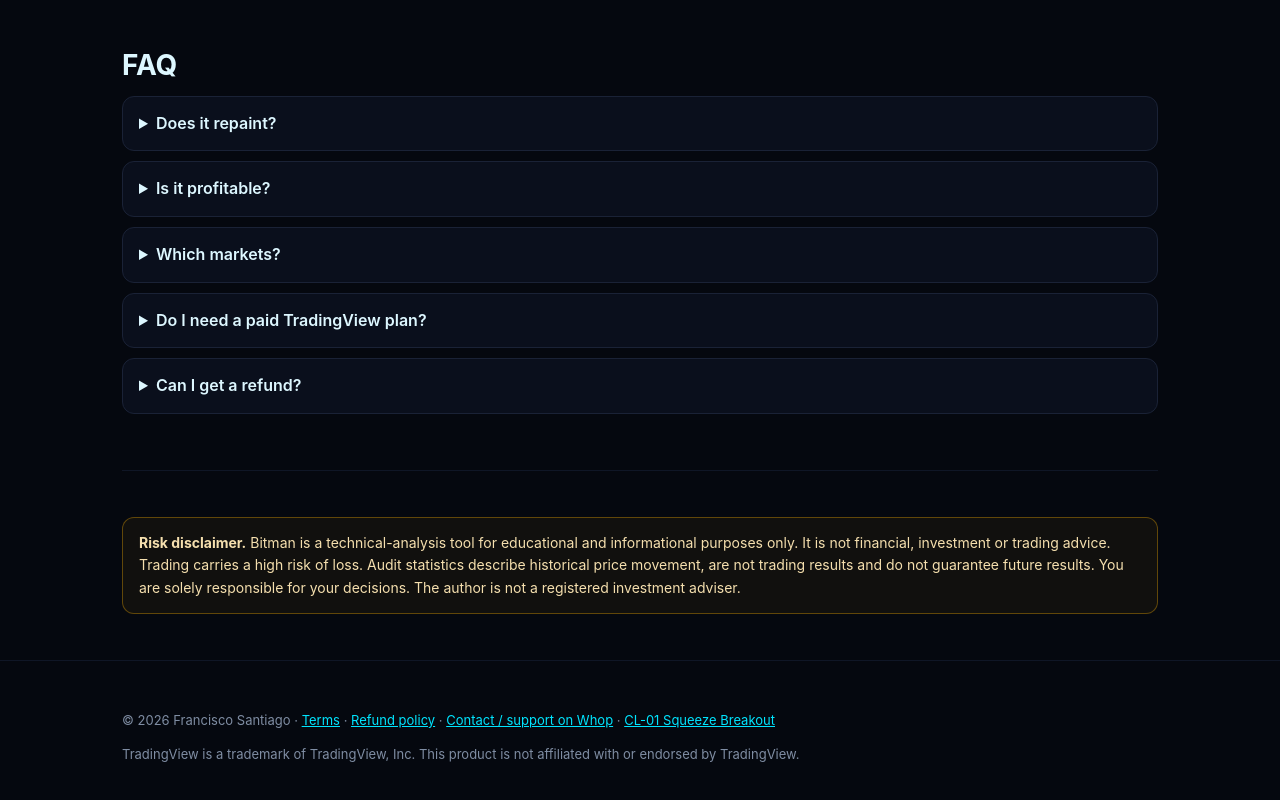
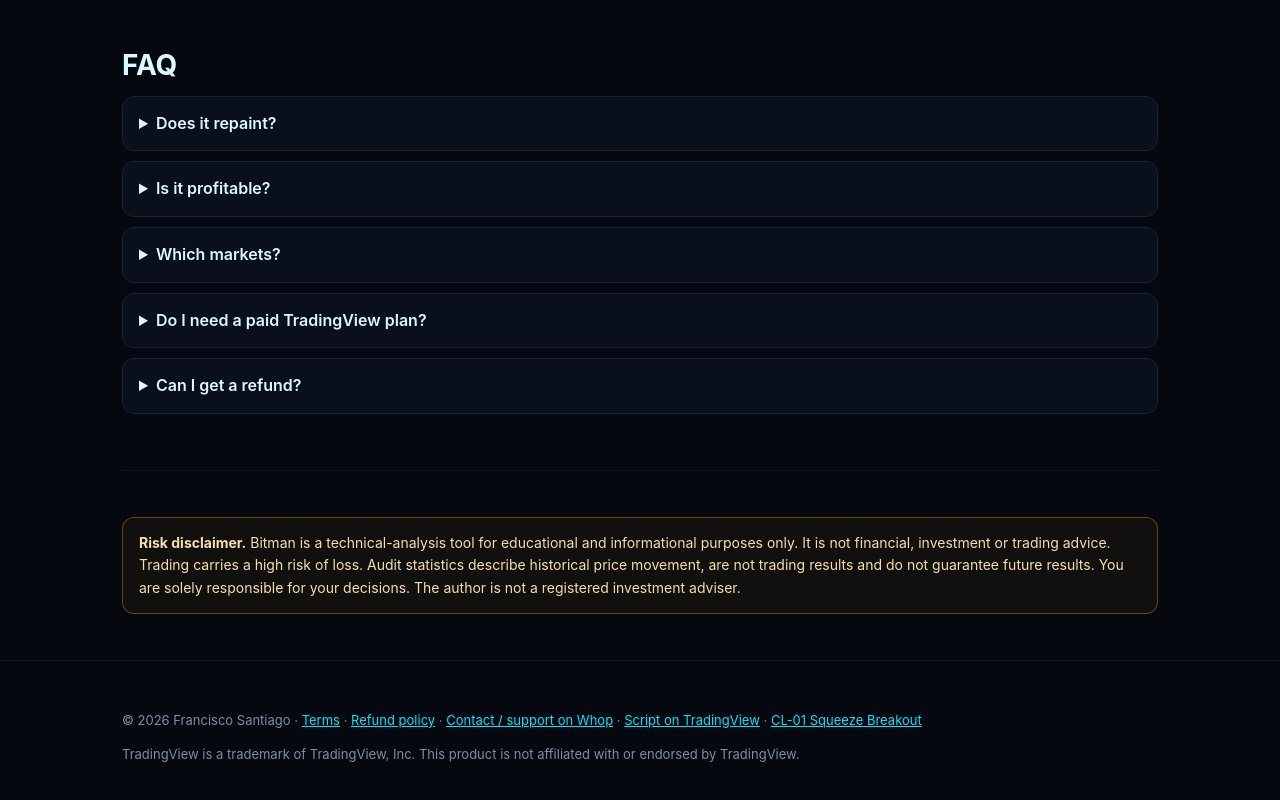
Before and after one commit to franvzla/cl01, a plain HTML site: page bitman/index.html in a window 1280 px wide. Shown: the part 4016-4816 px from the top of the page. Drawn offline with Linux system fonts and the light colour scheme.

Commit message:
Link Bitman TradingView script

```diff
--- a/bitman/index.html
+++ b/bitman/index.html
@@ -124,7 +124,7 @@ figure{margin:0}figure img{width:100%;max-width:100%;height:auto;border:1px soli
 </section>
 </div>
 <footer><div class="wrap">
-  <p>© 2026 Francisco Santiago · <a href="terms.pdf" target="_blank" rel="noopener" data-en="Terms" data-es="Términos">Terms</a> · <a href="refund_policy.pdf" target="_blank" rel="noopener" data-en="Refund policy" data-es="Política de reembolso">Refund policy</a> · <a href="https://whop.com/francisco-santiago/bitman/" target="_blank" rel="noopener" data-en="Contact / support on Whop" data-es="Contacto / soporte en Whop">Contact / support on Whop</a> · <a href="../" data-en="CL-01 Squeeze Breakout" data-es="CL-01 Squeeze Breakout">CL-01 Squeeze Breakout</a></p>
+  <p>© 2026 Francisco Santiago · <a href="terms.pdf" target="_blank" rel="noopener" data-en="Terms" data-es="Términos">Terms</a> · <a href="refund_policy.pdf" target="_blank" rel="noopener" data-en="Refund policy" data-es="Política de reembolso">Refund policy</a> · <a href="https://whop.com/francisco-santiago/bitman/" target="_blank" rel="noopener" data-en="Contact / support on Whop" data-es="Contacto / soporte en Whop">Contact / support on Whop</a> · <a href="https://www.tradingview.com/script/H3VIO4ms-Bitman/" target="_blank" rel="noopener" data-en="Script on TradingView" data-es="Script en TradingView">Script on TradingView</a> · <a href="../" data-en="CL-01 Squeeze Breakout" data-es="CL-01 Squeeze Breakout">CL-01 Squeeze Breakout</a></p>
   <p data-en="TradingView is a trademark of TradingView, Inc. This product is not affiliated with or endorsed by TradingView." data-es="TradingView es una marca de TradingView, Inc. Este producto no está afiliado ni respaldado por TradingView.">TradingView is a trademark of TradingView, Inc. This product is not affiliated with or endorsed by TradingView.</p>
 </div></footer>
 <script>
```
Also changed, not shown: index.html (+1 -0 lines).
